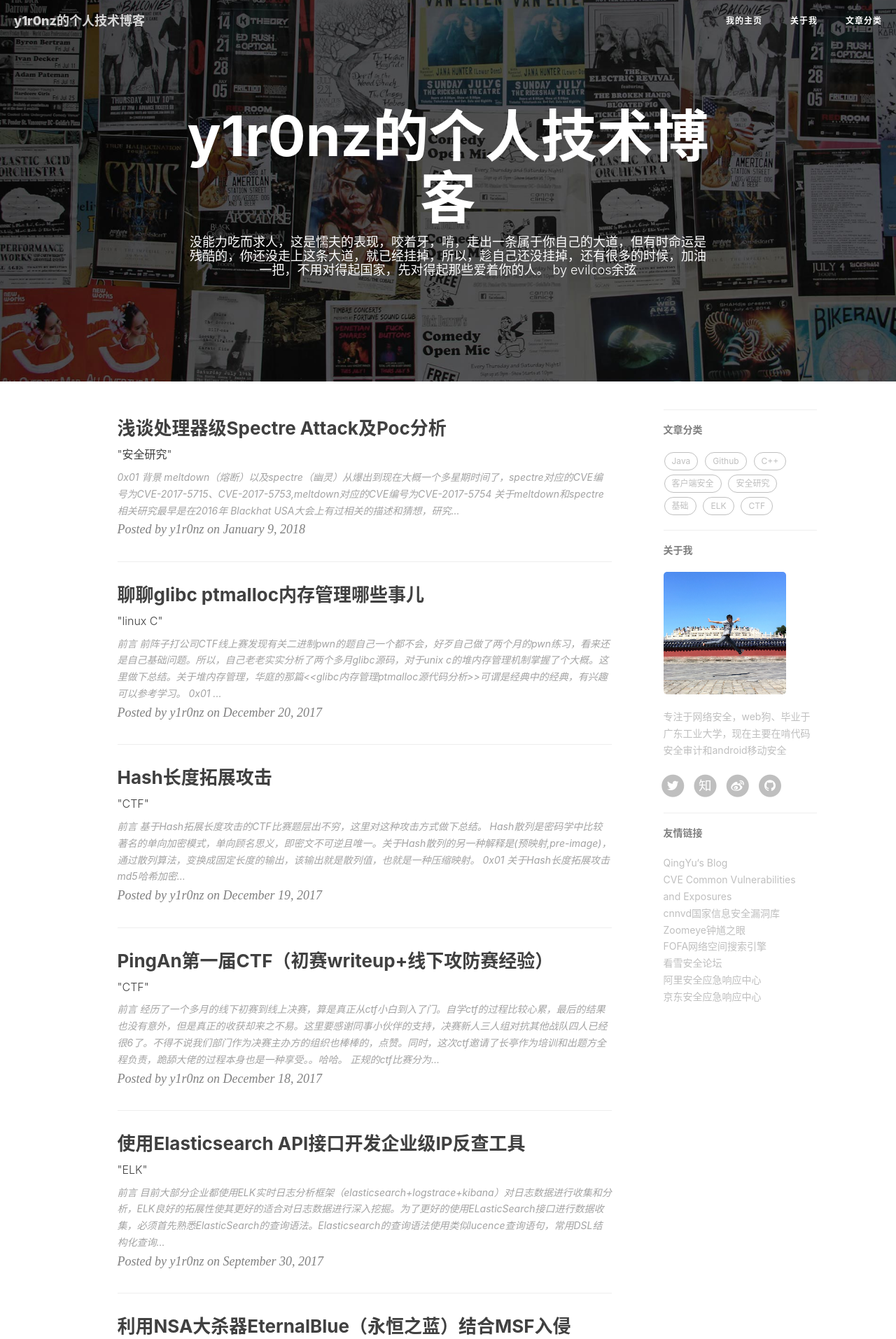
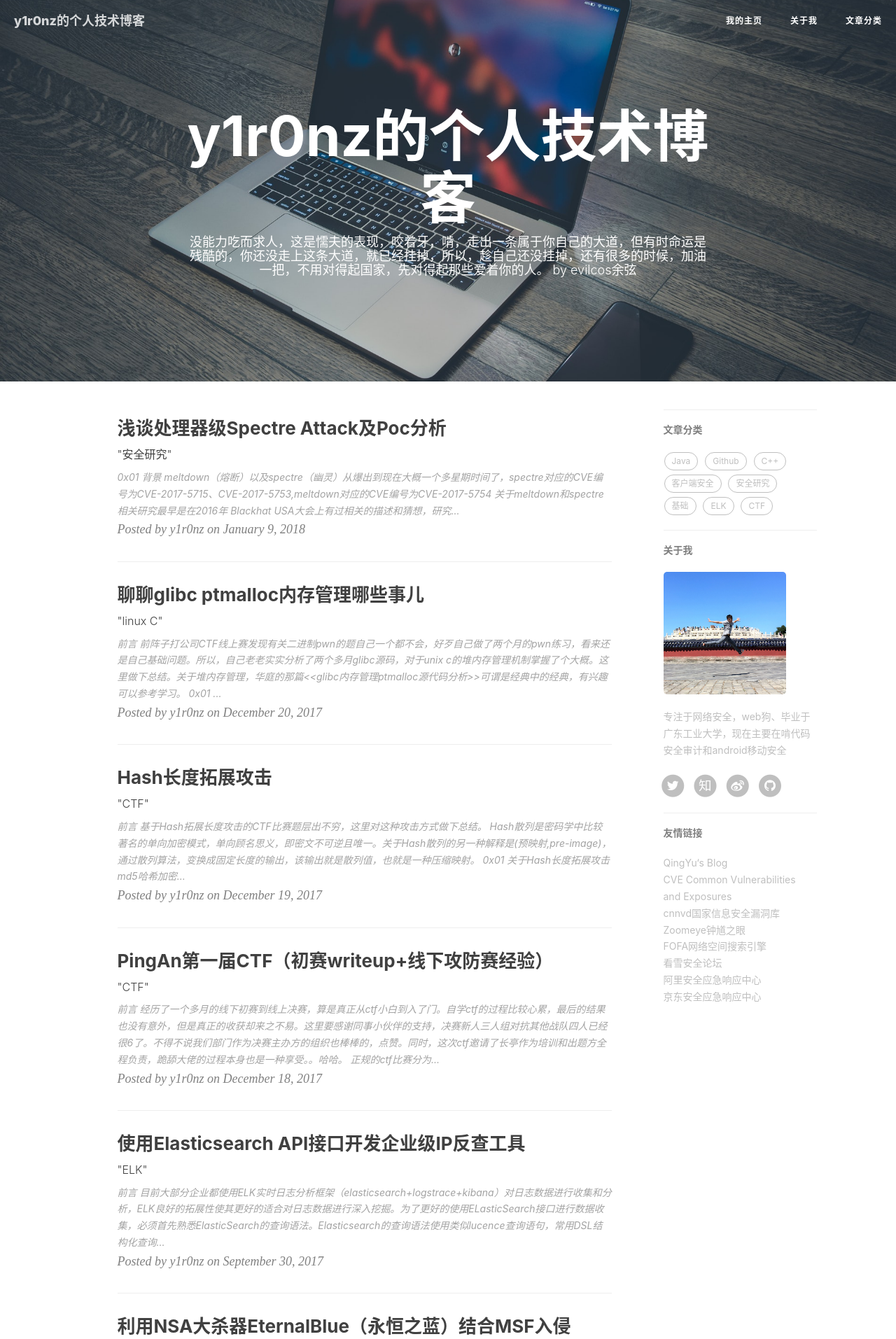
Before and after one commit to yangrz/blog, a Jekyll site: the page built from index.html, in a window 1280 px wide. Shown: the top 1913 px of the page at 70% size. Built offline with Jekyll 4.4.1, drawn with Linux system fonts in a browser that asks for light colours; nearby versions of some CDN libraries; the list of posts is cut into pages by our own code; comment, search, counter and statistics services are not loaded.

Commit message:
2018-01-14

```diff
--- a/_config.yml
+++ b/_config.yml
@@ -1,7 +1,7 @@
 #Site settings
 title: y1r0nz的个人技术博客
 SEOTitle: y1r0nz Blog
-header-img: img/home-bg.jpg
+header-img: img/pexels-photo-303383.jpeg
 email: yangrz406@163.com
 description: ""
 keyword: ""
```
Also changed, not shown: img/pexels-photo-303383.jpeg (added).
